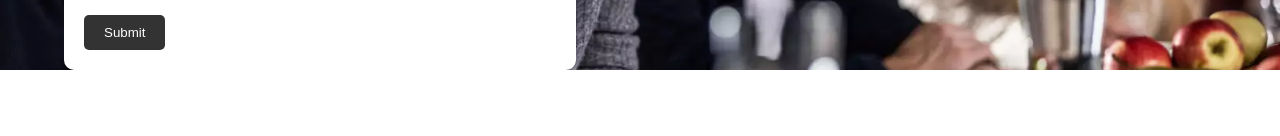
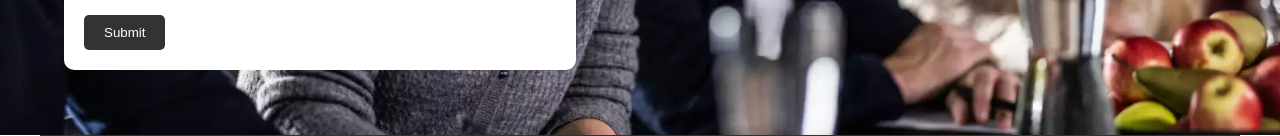
Before and after one commit to daniela0111/exam-nextjs, a Next.js app in the folder frontend/: page / in a window 1280 px wide. Shown: the part 1374-1510 px from the top of the page. Before the commit the page ends 1444 px from the top, so only its background shows below. Built offline with nearby package versions, Linux system fonts and the light colour scheme.

Commit message:
footer edit

```diff
--- a/frontend/package.json
+++ b/frontend/package.json
@@ -9,6 +9,10 @@
     "lint": "next lint"
   },
   "dependencies": {
+    "@chakra-ui/react": "^2.8.2",
+    "@emotion/react": "^11.11.3",
+    "@emotion/styled": "^11.11.0",
+    "framer-motion": "^10.16.16",
     "next": "^14.0.3",
     "react": "^18.2.0",
     "react-dom": "^18.2.0",
--- /dev/null
+++ b/frontend/src/components/Footer.js
@@ -0,0 +1,56 @@
+import React from 'react';
+import { useRouter } from 'next/router';
+import { Grid, Box, Link } from '@chakra-ui/react';
+import FooterStyle from './FooterStyle.module.css';
+
+const Footer = () => {
+ const router = useRouter();
+
+ const isHomePage = router.pathname === '/';
+
+ return (
+    <Grid
+      as="footer"
+      style={{ backgroundColor: '#333' }}
+      templateColumns={isHomePage ? 'repeat(5, 1fr)' : 'repeat(4, 1fr)'}
+      w="100%"
+      maxW="1200px"
+      mx="auto"
+      py={isHomePage ? '24' : '16'}
+      px="4"
+      gridGap="16"
+      alignItems="start"
+      className={FooterStyle.footerStyle}
+    >
+      <Box>
+        <Link href="/" fontSize="lg" fontWeight="bold" color="white">
+          Comwell
+        </Link>
+      </Box>
+      <Box>
+        <Link href="/services" color="white">
+          Services
+        </Link>
+      </Box>
+      <Box>
+        <Link href="/industries" color="white">
+          Industries
+        </Link>
+      </Box>
+      {isHomePage && (
+        <Box>
+          <Link href="/blog" color="white">
+            Blog
+          </Link>
+        </Box>
+      )}
+      <Box>
+        <Link href="/contact" color="white">
+          Contact
+        </Link>
+      </Box>
+    </Grid>
+ );
+};
+
+export default Footer;
--- /dev/null
+++ b/frontend/src/components/FooterStyle.module.css
@@ -0,0 +1,7 @@
+.footer-style{
+    background-color: #333;
+    z-index: 999;
+    position: absolute;
+    bottom: 0;
+    width: 100%;
+}
--- a/frontend/src/pages/index.js
+++ b/frontend/src/pages/index.js
@@ -3,6 +3,8 @@
 import Navbar from '../components/Navbar';
 import BookingForm from '../components/BookingForm';
 import Img from '../components/Img';
+import Footer from '../components/Footer';
+
 
 const Home = () => {
   return (
@@ -17,6 +19,7 @@
       <main>
         <Img />
         <BookingForm />
+        <Footer />
       </main>
     </>
   );
```
Also changed, not shown: 1 other file (tests, documents, lock files or other folders).
